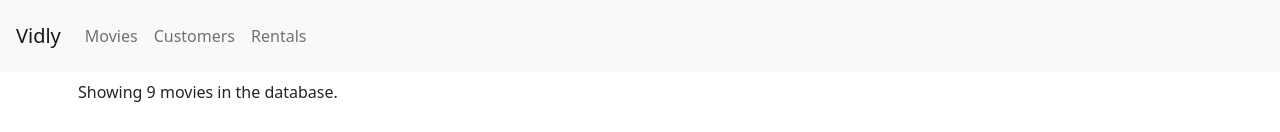
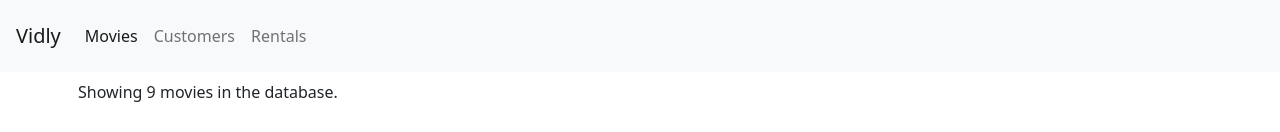
Before and after one commit to saeedmaldosary/react-movies-table, a React (Create React App) app: page /movies in a window 1280 px wide. Shown: the top 132 px of the page. Built offline with nearby package versions, Linux system fonts and the light colour scheme.

Commit message:
Add style to current tab

```diff
--- a/src/components/navbar.jsx
+++ b/src/components/navbar.jsx
@@ -1,5 +1,5 @@
 import React, { Component } from "react";
-import { Link } from "react-router-dom";
+import { NavLink } from "react-router-dom";
 
 class Navbar extends Component {
   state = {};
@@ -23,19 +23,19 @@
         <div className="collapse navbar-collapse" id="navbarNavDropdown">
           <ul className="navbar-nav">
             <li className="nav-item">
-              <Link className="nav-link" to="/movies">
+              <NavLink className="nav-link" to="/movies">
                 Movies
-              </Link>
+              </NavLink>
             </li>
             <li className="nav-item">
-              <Link className="nav-link" to="/customers">
+              <NavLink className="nav-link" to="/customers">
                 Customers
-              </Link>
+              </NavLink>
             </li>
             <li className="nav-item">
-              <Link className="nav-link" to="/rentals">
+              <NavLink className="nav-link" to="/rentals">
                 Rentals
-              </Link>
+              </NavLink>
             </li>
           </ul>
         </div>
```
